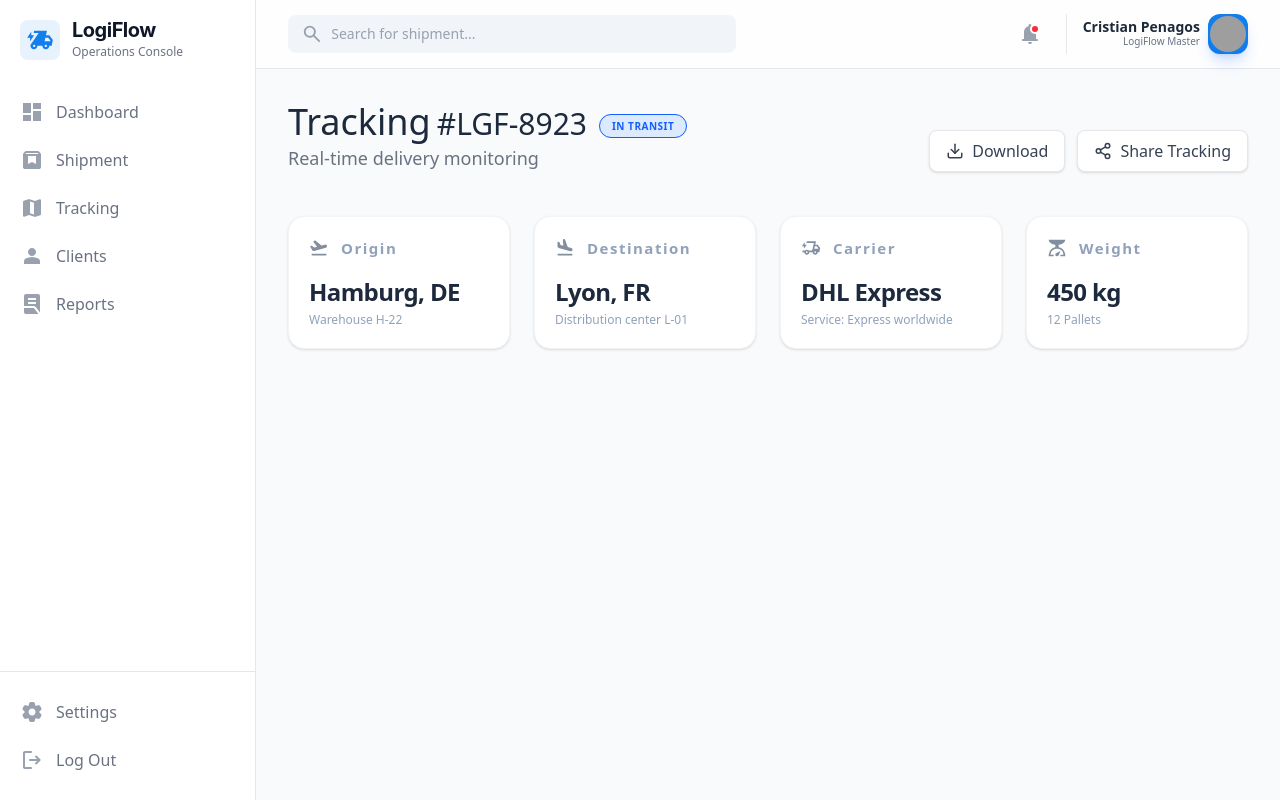
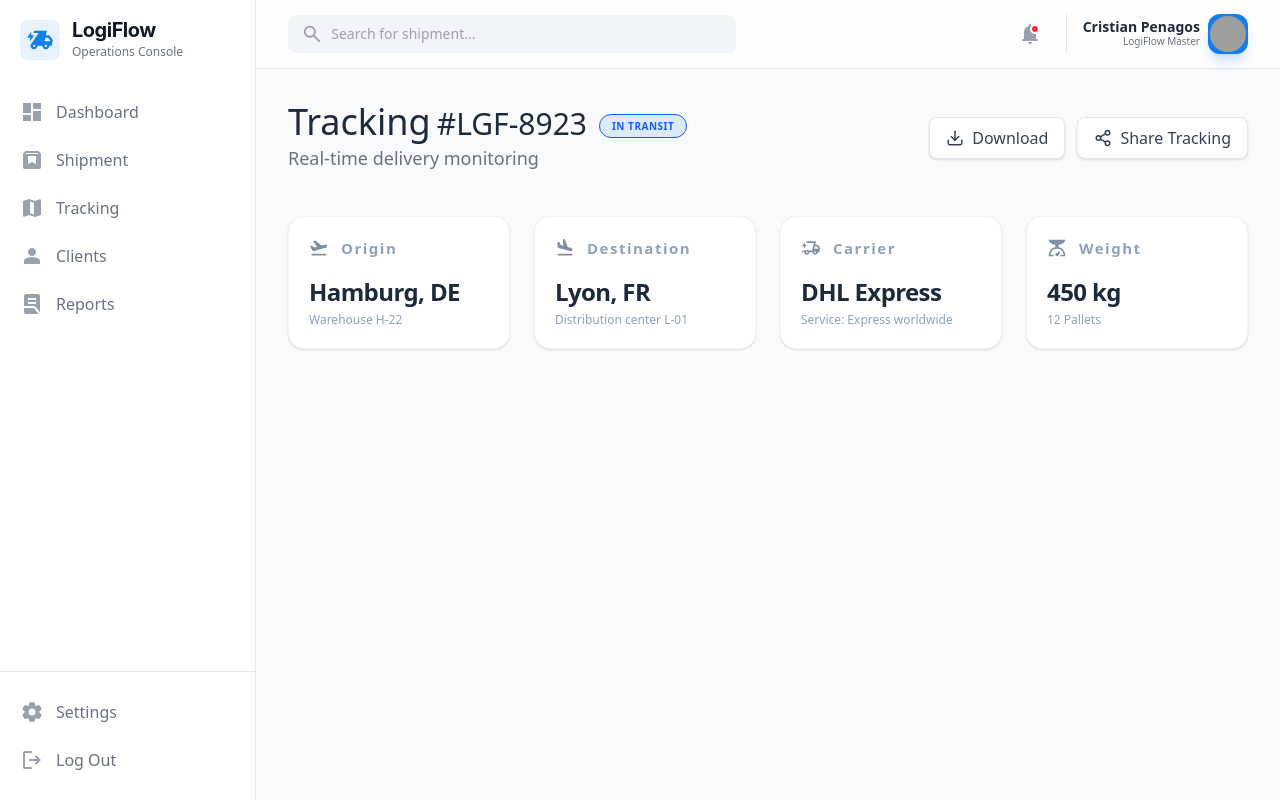
Before and after one commit to xXCpFireXx/LogiFlow-Frontend, an Angular app: page /tracking in a window 1280 px wide. Built offline with nearby package versions, Linux system fonts and the light colour scheme; grey boxes are pictures that could not be loaded.

Commit message:
feat: Implement flex in bottons

```diff
--- a/src/app/pages/tracking/tracking.html
+++ b/src/app/pages/tracking/tracking.html
@@ -1,4 +1,4 @@
-<section class="flex flex-col min-[1048px]:flex-row min-[1048px]:items-end justify-between w-full pb-5 gap-6">
+<section class="flex flex-col min-[1048px]:flex-row min-[1048px]:items-center justify-between w-full pb-5 gap-6">
 
   <div class="flex flex-col min-w-0">
     <app-header-main-content [title]="header.title" [description]="header.description">
```
